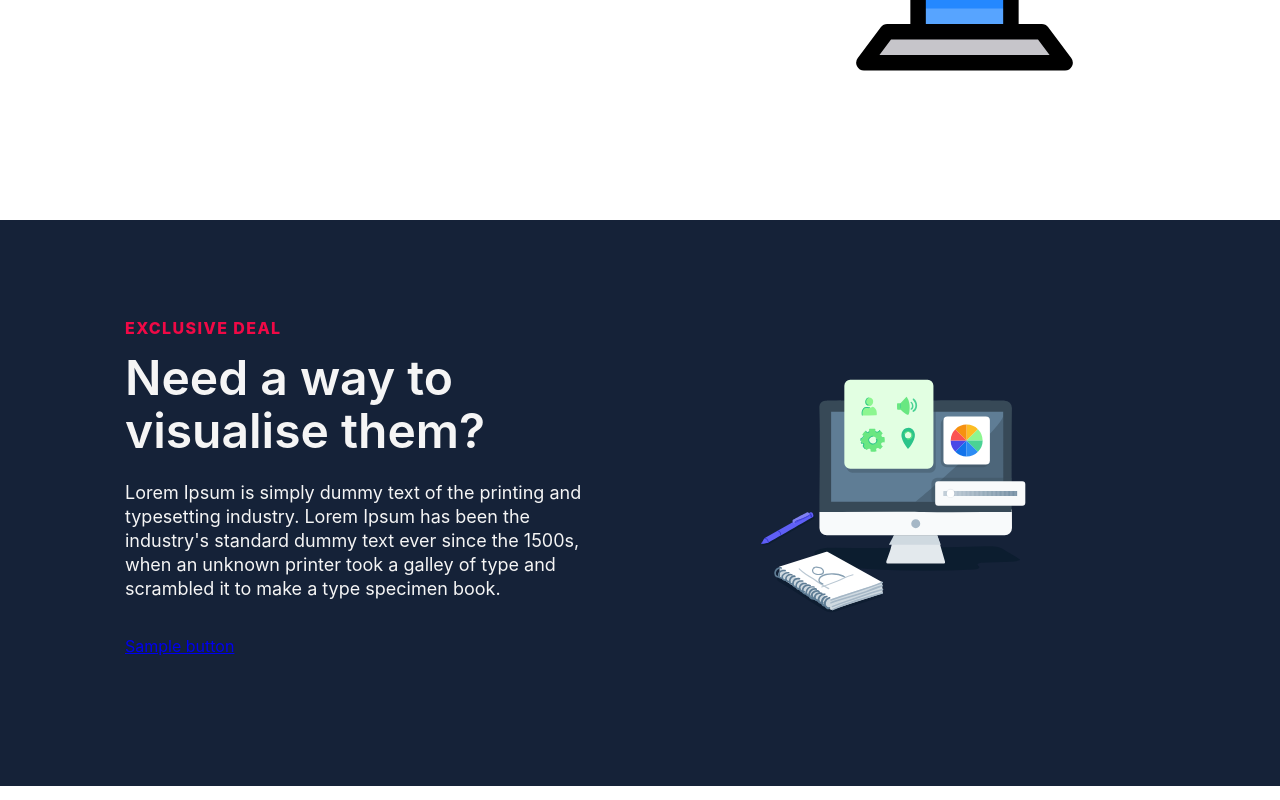
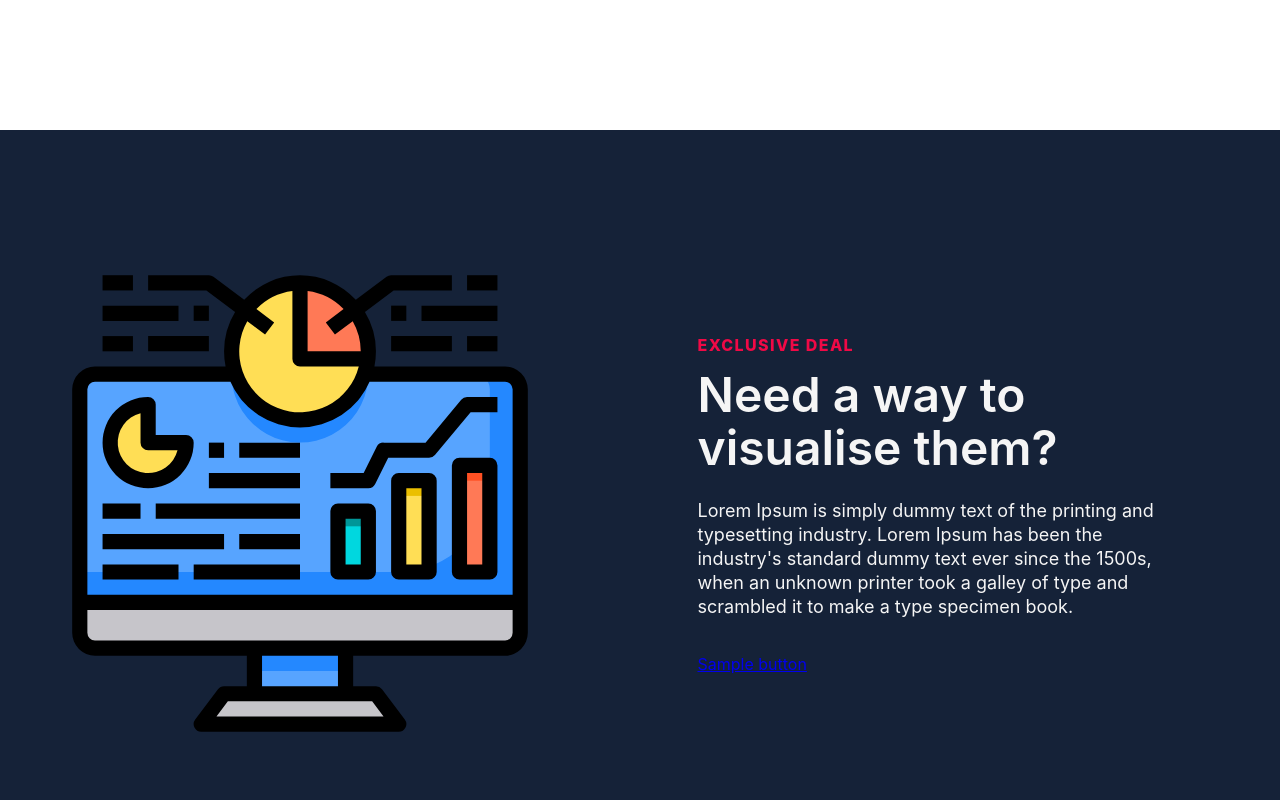
Before and after one commit to niiiiiiiiiiix/data-reporting-platform, a React (Create React App) app: page / in a window 1280 px wide. Shown: the part 620-1420 px from the top of the page. Built offline with nearby package versions, Linux system fonts and the light colour scheme.

Commit message:
CSS styling

```diff
--- a/src/components/HomePage/HeroSection.css
+++ b/src/components/HomePage/HeroSection.css
@@ -22,6 +22,7 @@
   margin-bottom: 15px;
   padding-right: 15px;
   padding-left: 15px;
+  flex: 1;
   max-width: 50%;
   flex-basis: 50%;
 }
@@ -56,9 +57,6 @@
 
 .darkBg {
   background-color: #152238;
-  padding-top: 100px;
-  display: flex;
-  justify-content: space-around;
 }
 
 .home-hero-subtitle {
@@ -74,7 +72,7 @@
 
 .home-hero-img {
   max-width: 95%;
-  margin: 0 0 0 10px;
+  margin: 0;
   padding-right: 0;
 }
 
@@ -96,6 +94,11 @@
   .home-hero-text-wrapper {
     padding-bottom: 65px;
   }
+
+  .home-hero-subtitle {
+    max-width: 100%;
+  }
+
   .col {
     max-width: 100%;
     flex-basis: 100%;
--- a/src/components/HomePage/HomeObjData.js
+++ b/src/components/HomePage/HomeObjData.js
@@ -21,8 +21,8 @@ export const HomeObjTwo = {
   description:
     "Lorem Ipsum is simply dummy text of the printing and typesetting industry. Lorem Ipsum has been the industry's standard dummy text ever since the 1500s, when an unknown printer took a galley of type and scrambled it to make a type specimen book.",
   buttonLabel: "Sample button",
-  imgStart: "",
-  img: "images/svg-2.svg",
+  imgStart: "start",
+  img: "images/svg-1.svg",
   alt: "",
 };
 
--- a/src/components/NavBar/NavBar.css
+++ b/src/components/NavBar/NavBar.css
@@ -4,7 +4,8 @@
   display: flex;
   justify-content: center;
   align-items: center;
-  position: sticky;
+  position: fixed;
+  width: 100vw;
   top: 0;
   z-index: 999;
 }
```
Also changed, not shown: public/images/svg-2.svg (deleted).
